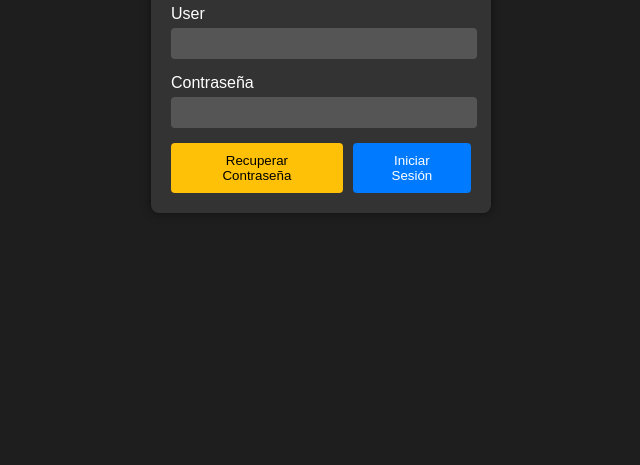
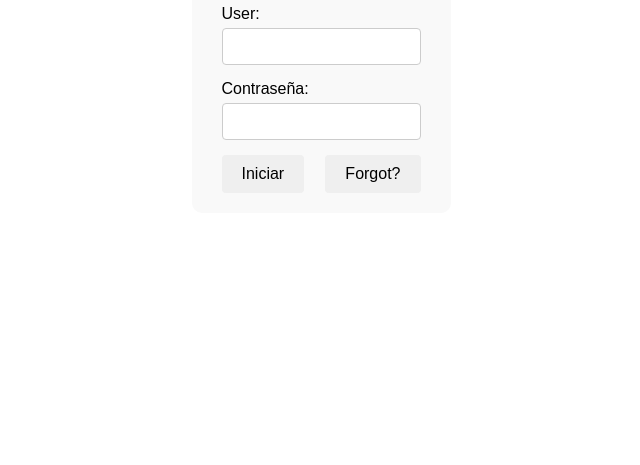
Before and after one commit to lasdatab-04/lasdatab-04.github.io, a plain HTML site: page index.html in a window 1280 px wide. Shown: the part 335-800 px from the top of the page, without its empty margins (319-959 px from the left). Drawn offline with Linux system fonts and the light colour scheme.

Commit message:
guardado

```diff
--- a/index.html
+++ b/index.html
@@ -3,24 +3,21 @@
 <head>
     <meta charset="UTF-8">
     <meta name="viewport" content="width=device-width, initial-scale=1.0">
-    <title>LOGIN</title>
+    <title>Login</title>
     <link rel="stylesheet" href="styles.css">
 </head>
 <body>
     <div class="login-container">
-        <h2>Iniciar Sesión</h2>
+        <h2>Login</h2>
         <form>
-            <div class="input-group">
-                <label for="username">User</label>
-                <input type="text" id="username" name="username" required>
-            </div>
-            <div class="input-group">
-                <label for="password">Contraseña</label>
-                <input type="password" id="password" name="password" required>
-            </div>
-            <div class="button-group">
-                <button type="button" class="recover-button">Recuperar Contraseña</button>
-                <button type="submit" class="login-button">Iniciar Sesión</button>
+            <label for="username">User:</label>
+            <input type="text" id="username" name="User" required>
+            <label for="password">Contraseña:</label>
+            <input type="password" id="password" name="password" required>
+            <div class="buttons">
+                <button type="button" class="btn btn-primary">Iniciar</button>
+                <button type="button" class="btn btn-outline-warning">Forgot?</button>
+
             </div>
         </form>
     </div>
--- a/styles.css
+++ b/styles.css
@@ -1,6 +1,5 @@
 body {
-    background-color: #1e1e1e;
-    color: #ffffff;
+    background-color: white;
     display: flex;
     justify-content: center;
     align-items: center;
@@ -10,56 +9,53 @@ body {
 }
 
 .login-container {
-    background-color: #333;
-    padding: 20px;
-    border-radius: 8px;
-    box-shadow: 0 0 10px rgba(0, 0, 0, 0.5);
-    width: 300px;
+    background-color: #f9f9f9;
+    padding: 20px 30px;
+    border-radius: 10px;
     text-align: center;
 }
 
 h2 {
     margin-bottom: 20px;
+    color: #333;
 }
 
-.input-group {
-    margin-bottom: 15px;
+form {
+    display: flex;
+    flex-direction: column;
+}
+
+label {
+    margin-bottom: 5px;
     text-align: left;
 }
 
-.input-group label {
-    display: block;
-    margin-bottom: 5px;
+input {
+    margin-bottom: 15px;
+    padding: 10px;
+    border: 1px solid #ccc;
+    border-radius: 4px;
 }
 
-.input-group input {
-    width: calc(100% - 10px);
-    padding: 8px;
-    border: none;
-    border-radius: 4px;
-    background-color: #555;
-    color: #fff;
+.buttons {
+    display: flex;
+    justify-content: space-between;
 }
 
-.button-group {
-    display: flex;
-    justify-content: flex-end;
-    gap: 10px; /
-}
-
-.button-group button {
+button {
     padding: 10px 20px;
     border: none;
     border-radius: 4px;
     cursor: pointer;
+    font-size: 16px;
 }
 
-.login-button {
+.btn btn-primary {
     background-color: #007bff;
-    color: #fff;
+    color: white;
 }
 
-.recover-button {
+.btn btn-outline-warning {
     background-color: #ffc107;
-    color: #000;
+    color: white;
 }
```
